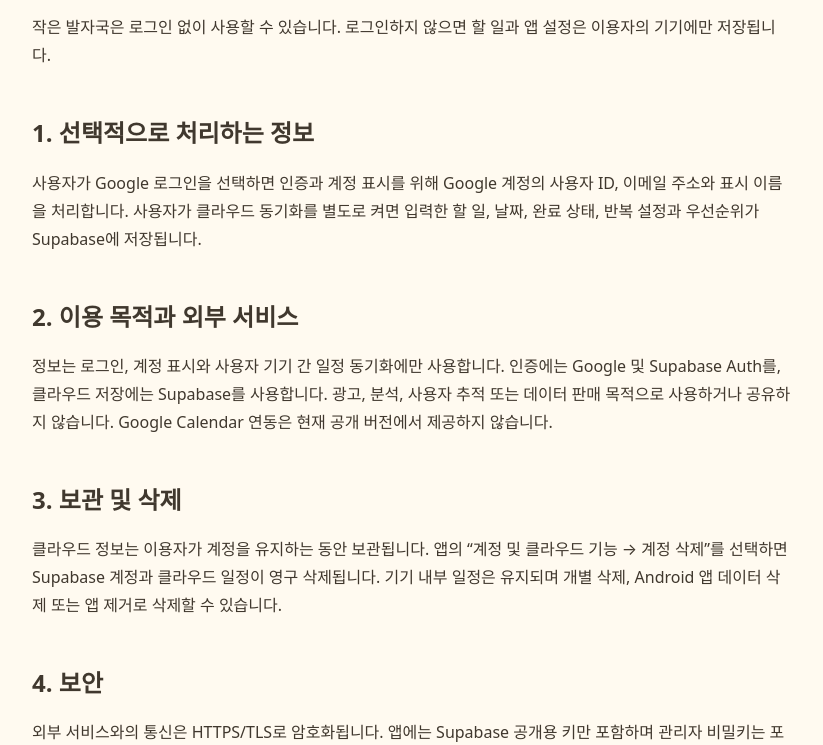
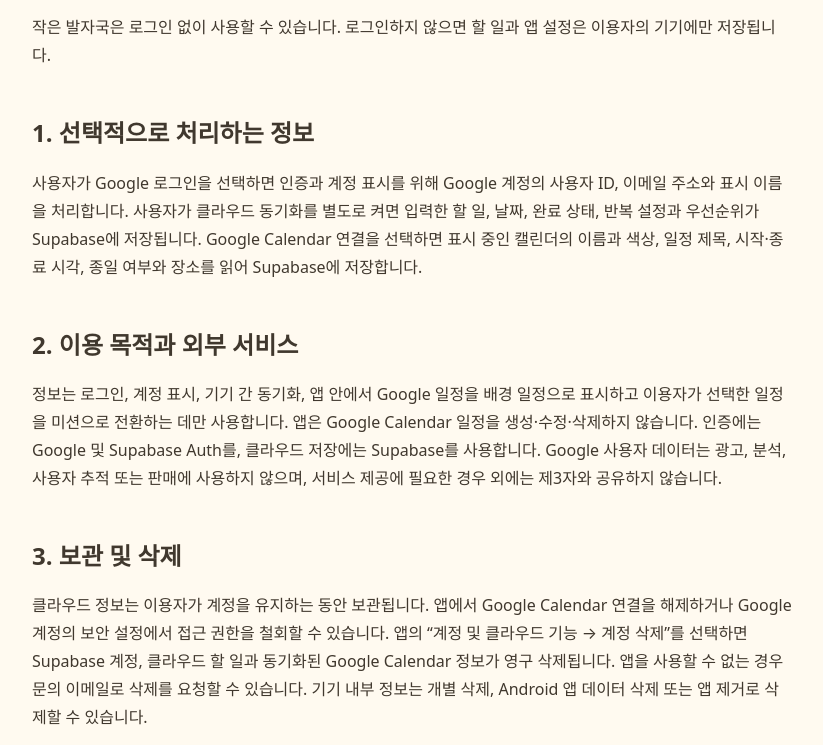
Before and after one commit to ken-do-it/small-steps-app, a plain HTML site: page privacy_policy.html in a window 1280 px wide. Shown: the part 207-952 px from the top of the page, without its empty margins (228-1051 px from the left). Drawn offline with Linux system fonts and the light colour scheme.

Commit message:
Update privacy policy for Google Calendar

```diff
--- a/privacy_policy.html
+++ b/privacy_policy.html
@@ -20,13 +20,13 @@
   <p>작은 발자국은 로그인 없이 사용할 수 있습니다. 로그인하지 않으면 할 일과 앱 설정은 이용자의 기기에만 저장됩니다.</p>
 
   <h2>1. 선택적으로 처리하는 정보</h2>
-  <p>사용자가 Google 로그인을 선택하면 인증과 계정 표시를 위해 Google 계정의 사용자 ID, 이메일 주소와 표시 이름을 처리합니다. 사용자가 클라우드 동기화를 별도로 켜면 입력한 할 일, 날짜, 완료 상태, 반복 설정과 우선순위가 Supabase에 저장됩니다.</p>
+  <p>사용자가 Google 로그인을 선택하면 인증과 계정 표시를 위해 Google 계정의 사용자 ID, 이메일 주소와 표시 이름을 처리합니다. 사용자가 클라우드 동기화를 별도로 켜면 입력한 할 일, 날짜, 완료 상태, 반복 설정과 우선순위가 Supabase에 저장됩니다. Google Calendar 연결을 선택하면 표시 중인 캘린더의 이름과 색상, 일정 제목, 시작·종료 시각, 종일 여부와 장소를 읽어 Supabase에 저장합니다.</p>
 
   <h2>2. 이용 목적과 외부 서비스</h2>
-  <p>정보는 로그인, 계정 표시와 사용자 기기 간 일정 동기화에만 사용합니다. 인증에는 Google 및 Supabase Auth를, 클라우드 저장에는 Supabase를 사용합니다. 광고, 분석, 사용자 추적 또는 데이터 판매 목적으로 사용하거나 공유하지 않습니다. Google Calendar 연동은 현재 공개 버전에서 제공하지 않습니다.</p>
+  <p>정보는 로그인, 계정 표시, 기기 간 동기화, 앱 안에서 Google 일정을 배경 일정으로 표시하고 이용자가 선택한 일정을 미션으로 전환하는 데만 사용합니다. 앱은 Google Calendar 일정을 생성·수정·삭제하지 않습니다. 인증에는 Google 및 Supabase Auth를, 클라우드 저장에는 Supabase를 사용합니다. Google 사용자 데이터는 광고, 분석, 사용자 추적 또는 판매에 사용하지 않으며, 서비스 제공에 필요한 경우 외에는 제3자와 공유하지 않습니다.</p>
 
   <h2>3. 보관 및 삭제</h2>
-  <p>클라우드 정보는 이용자가 계정을 유지하는 동안 보관됩니다. 앱의 “계정 및 클라우드 기능 → 계정 삭제”를 선택하면 Supabase 계정과 클라우드 일정이 영구 삭제됩니다. 기기 내부 일정은 유지되며 개별 삭제, Android 앱 데이터 삭제 또는 앱 제거로 삭제할 수 있습니다.</p>
+  <p>클라우드 정보는 이용자가 계정을 유지하는 동안 보관됩니다. 앱에서 Google Calendar 연결을 해제하거나 Google 계정의 보안 설정에서 접근 권한을 철회할 수 있습니다. 앱의 “계정 및 클라우드 기능 → 계정 삭제”를 선택하면 Supabase 계정, 클라우드 할 일과 동기화된 Google Calendar 정보가 영구 삭제됩니다. 앱을 사용할 수 없는 경우 문의 이메일로 삭제를 요청할 수 있습니다. 기기 내부 정보는 개별 삭제, Android 앱 데이터 삭제 또는 앱 제거로 삭제할 수 있습니다.</p>
 
   <h2>4. 보안</h2>
   <p>외부 서비스와의 통신은 HTTPS/TLS로 암호화됩니다. 앱에는 Supabase 공개용 키만 포함하며 관리자 비밀키는 포함하지 않습니다.</p>
```
